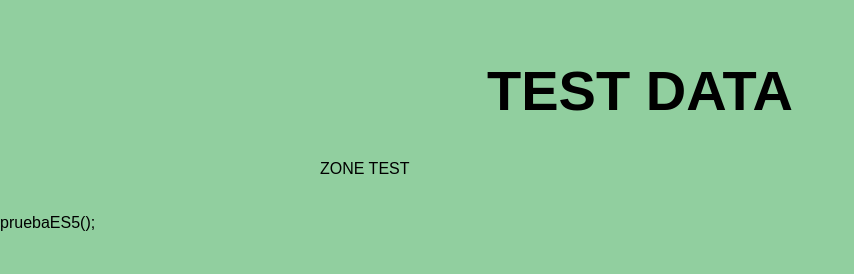
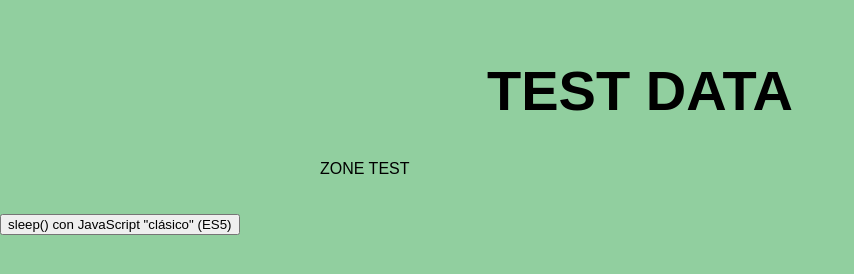
Before and after one commit to aristodg/TEST-3, a website: page src/index.html in a window 1280 px wide. Shown: the whole page, without its empty margins (0-854 px from the left). Drawn offline with Linux system fonts and the light colour scheme.

Commit message:
New javascript button

```diff
--- a/src/index.html
+++ b/src/index.html
@@ -14,7 +14,7 @@
     <p>ZONE TEST</p>
   </main>
 
-  pruebaES5();
+  <button onclick="pruebaES5();">sleep() con JavaScript "clásico" (ES5)</button>
 
   <script src="js/main.js"></script>
   </body>
```
